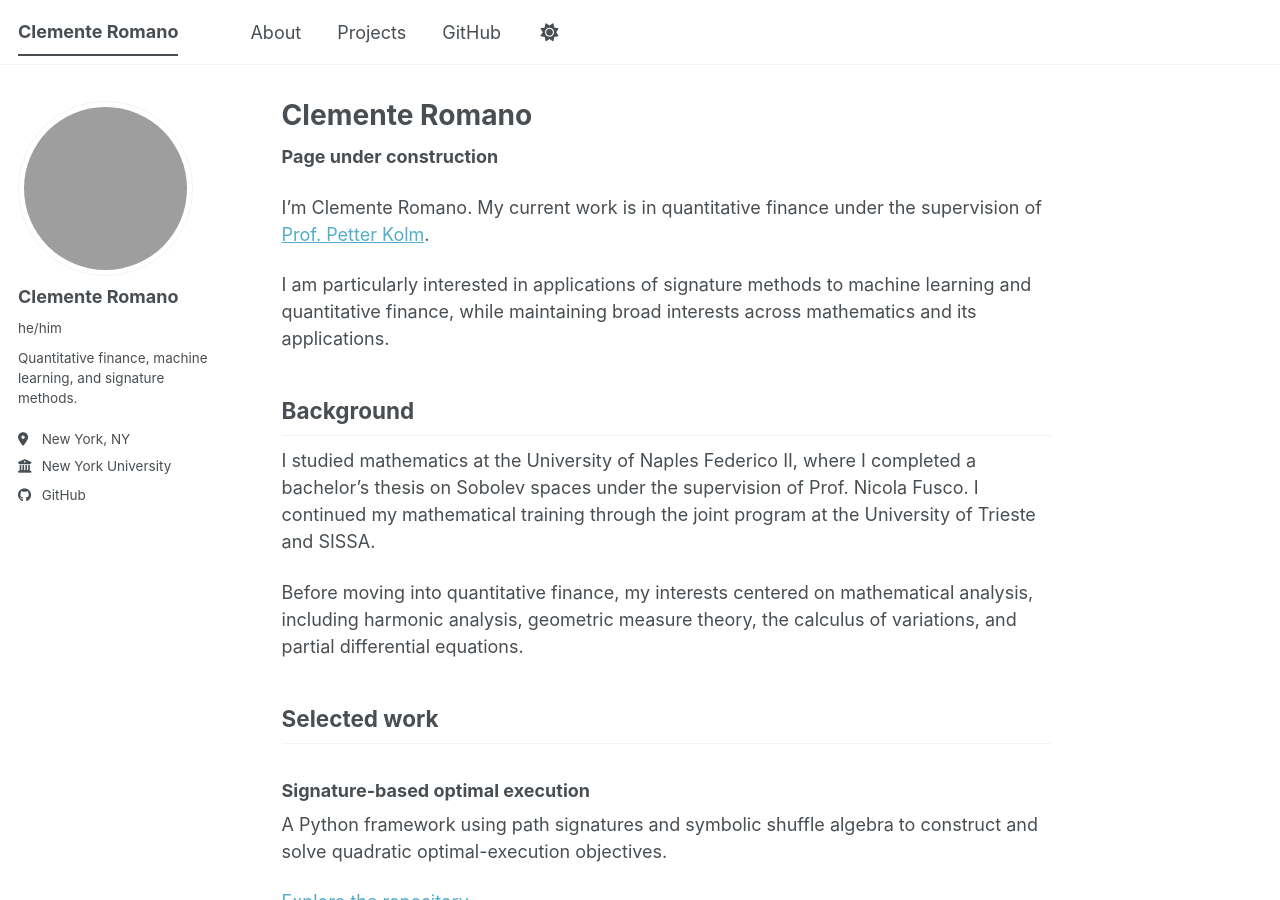
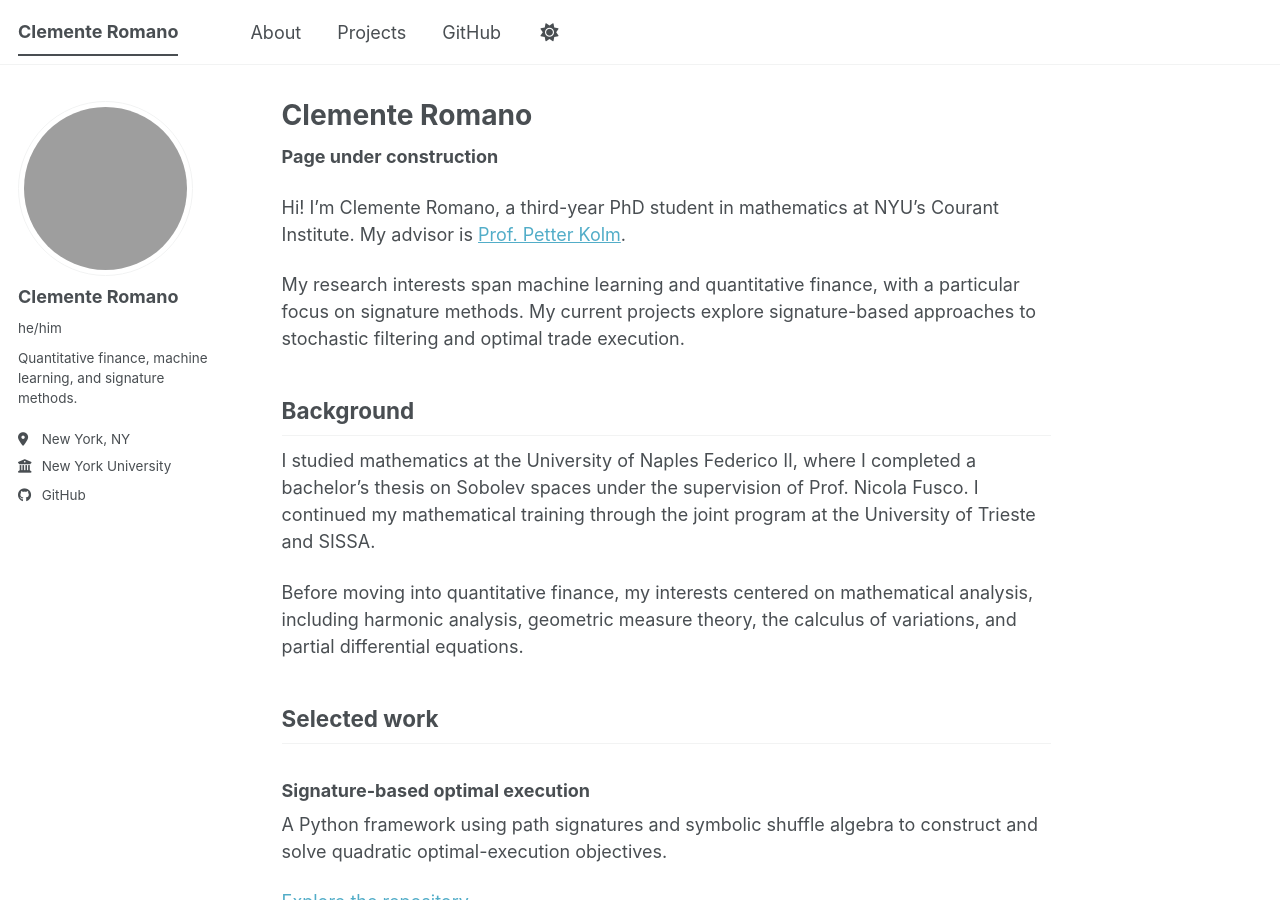
Before and after one commit to clementeromano/clementeromano.github.io, a Jekyll site: the page built from _pages/about.md, in a window 1280 px wide and 900 px high. Built offline with Jekyll 4.4.1, drawn with Linux system fonts in a browser that asks for light colours; a script bundle is joined from its source files by our own code; library files that are not in the unit come from our copies.

Commit message:
Introduce third-year PhD status and clarify research interests

```diff
--- a/_pages/about.md
+++ b/_pages/about.md
@@ -1,7 +1,7 @@
 ---
 permalink: /
 title: "Clemente Romano"
-description: "Quantitative finance, machine learning, and signature methods, with a background in mathematical analysis."
+description: "Clemente Romano, a third-year mathematics PhD student at NYU Courant, with interests in signature methods, machine learning, and quantitative finance."
 author_profile: true
 redirect_from:
   - /about/
@@ -10,9 +10,9 @@ redirect_from:
 
 **Page under construction**
 
-I'm Clemente Romano. My current work is in quantitative finance under the supervision of [Prof. Petter Kolm](https://math-finance.cims.nyu.edu/team/petter-n-kolm/).
+Hi! I'm Clemente Romano, a third-year PhD student in mathematics at NYU's Courant Institute. My advisor is [Prof. Petter Kolm](https://math-finance.cims.nyu.edu/team/petter-n-kolm/).
 
-I am particularly interested in applications of signature methods to machine learning and quantitative finance, while maintaining broad interests across mathematics and its applications.
+My research interests span machine learning and quantitative finance, with a particular focus on signature methods. My current projects explore signature-based approaches to stochastic filtering and optimal trade execution.
 
 ## Background
 
```
